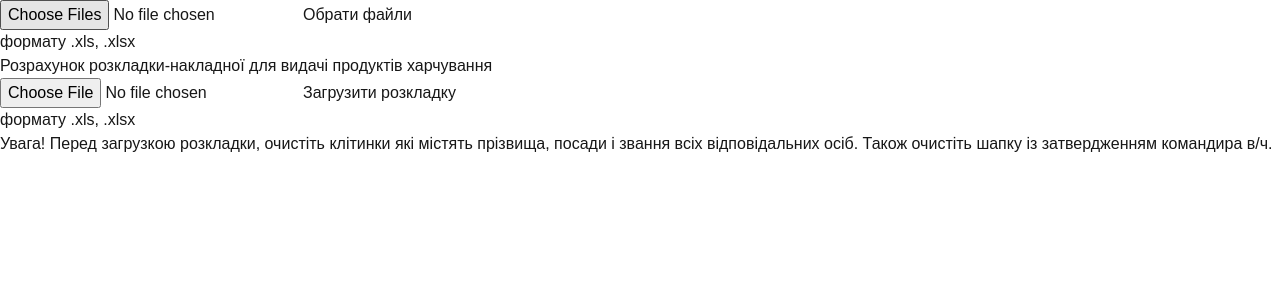
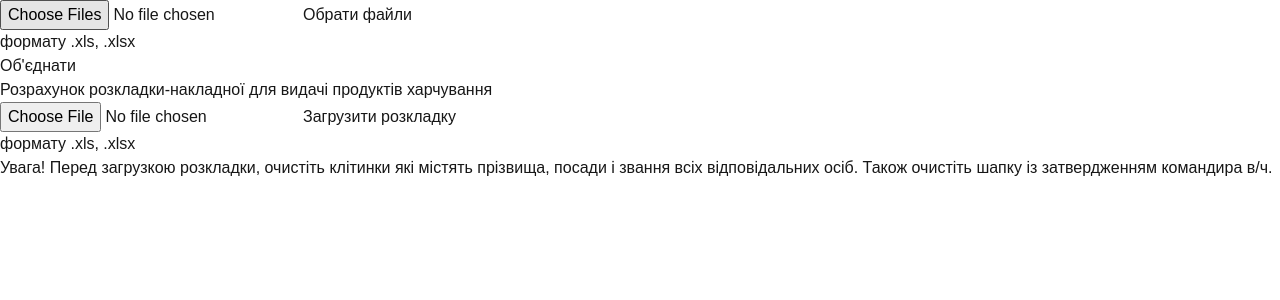
Before and after one commit to prod-service/prod-service-web, a Next.js app: page / in a window 1280 px wide. Shown: the top 300 px of the page. Built offline with nearby package versions, Linux system fonts and the light colour scheme.

Commit message:
Craete UI for merge uploaded invoice files

```diff
--- /dev/null
+++ b/src/app/blocks/InvoiceMergeSection.tsx
@@ -0,0 +1,37 @@
+import MultipleUploadFileList from "../components/MultipleFileList/MultipleUploadFileList";
+import { ICustomFile } from "../components/MultipleFileUpload";
+import { read, utils } from "xlsx-js-style";
+
+const InvoiceMergeSection = () => {
+    const onSendFilesHandler = async (files: ICustomFile[]) => {
+        if (!files.length) return;
+        console.log(files);
+        const promisesArr = files.map(({ file }) => (file.arrayBuffer()));
+
+        const bufferArray = await Promise.all(promisesArr);
+
+        const sheetList = bufferArray.map((bufferData) => {
+            const workbook = read(bufferData);
+            const sheetName = workbook.SheetNames[0];
+            return utils.sheet_to_json(workbook.Sheets[sheetName]);
+        });
+
+        console.log(sheetList);
+
+
+        // files[0].file.arrayBuffer().then((data) => {
+        //     const workbook = read(data);
+        //     const sheetName = workbook.SheetNames[0];
+        //     let sheet = workbook.Sheets[sheetName];
+        //     console.log(sheet);
+        // });
+    };
+
+    return (
+        <section className="border border-blue-500 p-4">
+            <MultipleUploadFileList sendButtonTxt="Об'єднати" onSendFiles={onSendFilesHandler} />
+        </section>
+    );
+};
+
+export default InvoiceMergeSection;
--- a/src/app/components/FileUpload.tsx
+++ b/src/app/components/FileUpload.tsx
@@ -49,7 +49,7 @@ const FileUpload: React.FC<FileUploadProps> = ({
     }, [inputFileName])
 
   return (
-    <div className="flex flex-col items-center gap-2 p-4 border border-blue-500 rounded-lg">
+    <div className="flex flex-col items-center gap-2 p-4 border border-blue-500">
       <input
         ref={hiddenFileInput}
         type="file"
@@ -59,7 +59,7 @@ const FileUpload: React.FC<FileUploadProps> = ({
         id="fileInput"
         // key={fileName ? fileName : 'default'}
       />
-      <label htmlFor="fileInput" className="px-4 py-2 bg-blue-500 text-white rounded-lg cursor-pointer hover:bg-blue-600">
+      <label htmlFor="fileInput" className="px-4 py-2 bg-blue-500 text-white cursor-pointer hover:bg-blue-600">
         { title }
       </label>
 
@@ -67,7 +67,7 @@ const FileUpload: React.FC<FileUploadProps> = ({
 
       {!fileName && <p>{`формату ${alertFileExtensionsText}`}</p>}
 
-      {fileName && <button onClick={handleFileRemove} className="px-2 py-1 bg-red-500 text-white rounded-lg cursor-pointer hover:bg-red-700">Видалити</button>}
+      {fileName && <button onClick={handleFileRemove} className="px-2 py-1 bg-red-500 text-white cursor-pointer hover:bg-red-700">Видалити</button>}
     </div>
   );
 };
--- a/src/app/components/MultipleFileList/MultipleUploadFileList.tsx
+++ b/src/app/components/MultipleFileList/MultipleUploadFileList.tsx
@@ -2,30 +2,37 @@ import { useState } from "react";
 import MultipleFileUpload, { ICustomFile } from "../MultipleFileUpload";
 import ListItem from "./ListItem";
 
-const MultipleUploadFileList = () => {
+export interface IMultipleUploadFileListProps {
+    sendButtonTxt?: string,
+    onSendFiles: (files: ICustomFile[]) => void
+};
+
+const MultipleUploadFileList: React.FC<IMultipleUploadFileListProps> = ({ sendButtonTxt, onSendFiles }) => {
     const [fileList, setFileList] = useState<ICustomFile[]>([]);
 
     const onFileUpload = (files: ICustomFile[]) => {
-        setFileList((prevList) => {
-            return [...prevList, ...files]
-        });
+        setFileList((prevList) => [...prevList, ...files]);
     };
 
     const removeListItem = (listItemId: number) => {
-        setFileList((prevList) => {
-            return [...prevList.filter(({id}) => id !== listItemId)]
-        });
+        setFileList((prevList) => [...prevList.filter(({id}) => id !== listItemId)]);
     };
 
     return (
-        <div className="border border-blue-500 rounded-lg p-4">
-            <MultipleFileUpload onFileUpload={onFileUpload} />
+        <div>
+            <div className="text-center md:flex justify-center items-baseline mb-4">
+                <MultipleFileUpload onFileUpload={onFileUpload} key={fileList.length || 'defaultKey'} />
+                <button onClick={() => onSendFiles(fileList)} className="transition px-4 py-2 bg-emerald-400 text-white cursor-pointer hover:bg-emerald-500">
+                    {sendButtonTxt || 'Send'}
+                </button>
+            </div>
 
             <ul className="flex flex-wrap justify-center">
                 { fileList.map(({ id, file }, idx) => {
                     return <ListItem key={id + idx} title={file.name} onRemove={() => removeListItem(id)} />
                 }) }
             </ul>
+
         </div>
     );
 };
--- a/src/app/components/MultipleFileUpload.tsx
+++ b/src/app/components/MultipleFileUpload.tsx
@@ -48,7 +48,7 @@ const MultipleFileUpload: React.FC<FileUploadProps> = ({
         multiple
         // key={fileName ? fileName : 'default'}
       />
-      <label htmlFor="fileInput" className="transition px-4 py-2 bg-blue-500 text-white rounded-lg cursor-pointer hover:bg-blue-600">
+      <label htmlFor="fileInput" className="transition px-4 py-2 bg-blue-500 text-white cursor-pointer hover:bg-blue-600">
         { title }
       </label>
 
@@ -56,7 +56,7 @@ const MultipleFileUpload: React.FC<FileUploadProps> = ({
 
       {!fileName && <p>{`формату ${alertFileExtensionsText}`}</p>}
 
-      {/* {fileName && <button onClick={handleFileRemove} className="px-2 py-1 bg-red-500 text-white rounded-lg cursor-pointer hover:bg-red-700">Видалити</button>} */}
+      {/* {fileName && <button onClick={handleFileRemove} className="px-2 py-1 bg-red-500 text-white cursor-pointer hover:bg-red-700">Видалити</button>} */}
     </div>
   );
 };
--- a/src/app/components/Popup.tsx
+++ b/src/app/components/Popup.tsx
@@ -15,7 +15,7 @@ const Popup: React.FC<PopupProps> = ({ isOpen, onClose, children }) => {
             onClick={onClose}
         >
             <div
-                className="relative bg-white p-6 rounded-lg shadow-lg md:w-5/6 overflow-y-auto h-full"
+                className="relative bg-white p-6 shadow-lg md:w-5/6 overflow-y-auto h-full"
                 onClick={(e) => e.stopPropagation()}
             >
                 <div className="mb-2 pt-5 md:pt-0">{children}</div>
--- a/src/app/components/WarningMsg.tsx
+++ b/src/app/components/WarningMsg.tsx
@@ -4,7 +4,7 @@ interface IWarningMsgProps {
 
 const WarningMsg: React.FC<IWarningMsgProps> = ({ text }) => {
     return (
-        <div className="text-center border-2 rounded border-red-500 p-3 text-lg">
+        <div className="text-center border-2 border-red-500 p-3 text-lg">
             <p>{ text }</p>
         </div>
     );
--- a/src/app/components/menu/MealForm.tsx
+++ b/src/app/components/menu/MealForm.tsx
@@ -41,7 +41,7 @@ const MealForm: React.FC<MealFormProps> = ({ originFormObj, dayTitle = '' }) =>
         <div className="text-black">
             <h2 className="text-center text-lg font-bold">{ dayTitle }</h2>
             <div className="text-center">
-                <label>Кількість о/с: <input type="text" value={countInput} onChange={setCountInput} className="border-2 border-blue-500 rounded p-1" /></label>
+                <label>Кількість о/с: <input type="text" value={countInput} onChange={setCountInput} className="border-2 border-blue-500 p-1" /></label>
             </div>
             <ul className="md:grid md:gap-2 md:grid-cols-3 lg:grid-cols-3 mb-3">
                 { mealList.map((meal, idx) => {
@@ -55,7 +55,7 @@ const MealForm: React.FC<MealFormProps> = ({ originFormObj, dayTitle = '' }) =>
                     </li>
                 }) }
             </ul>
-            <button className="bg-green-500 text-white p-2 rounded w-full md:w-auto" onClick={fileHandler}>Зберегти файл Excel</button>
+            <button className="bg-green-500 text-white p-2 w-full md:w-auto" onClick={fileHandler}>Зберегти файл Excel</button>
         </div>
     );
 };
--- a/src/app/components/menu/MenuFullList.tsx
+++ b/src/app/components/menu/MenuFullList.tsx
@@ -33,7 +33,7 @@ const MenuFullList: React.FC<MenuFullListProps> = ({ menuObject }) => {
                         return <li key={index} className="p-2 md:p-4 mb-4 border-2">
                             <div className="flex justify-between">
                                 <span className="font-bold mr-2">{dayName}</span>
-                                <button onClick={() => showPopupDay(index)} className="transition bg-indigo-500 hover:bg-indigo-400 py-1 px-2 rounded text-white">
+                                <button onClick={() => showPopupDay(index)} className="transition bg-indigo-500 hover:bg-indigo-400 py-1 px-2 text-white">
                                     Відкрити
                                 </button>
                             </div>
--- /dev/null
+++ b/src/app/hooks/useSheetMerge.ts
@@ -0,0 +1,3 @@
+export const useSheetMerge = () => {
+
+};
--- a/src/app/page.tsx
+++ b/src/app/page.tsx
@@ -8,7 +8,7 @@ import MenuFullList from "./components/menu/MenuFullList";
 import { useLocalStorage } from "./hooks";
 import WarningMsg from "./components/WarningMsg";
 import { warningMessage } from "./consts";
-import MultipleUploadFileList from "./components/MultipleFileList/MultipleUploadFileList";
+import InvoiceMergeSection from "./blocks/InvoiceMergeSection";
 
 const Home: React.FC = () => {
   const [showWarn, setShowWarn] = useState<boolean>(true);
@@ -41,7 +41,7 @@ const Home: React.FC = () => {
           priority
           />
           */}
-        <MultipleUploadFileList />
+        <InvoiceMergeSection />
         <h1 className="text-2xl text-center mb-4">Розрахунок розкладки-накладної для видачі продуктів харчування</h1>
         <section className="max-w-64 my-0 mx-auto mb-5">
           <MenuUpload inputFileName={mainMenuName} onMenuUpload={menuUploadHandler} onMenuRemove={menuRemoveHandler} />
```
